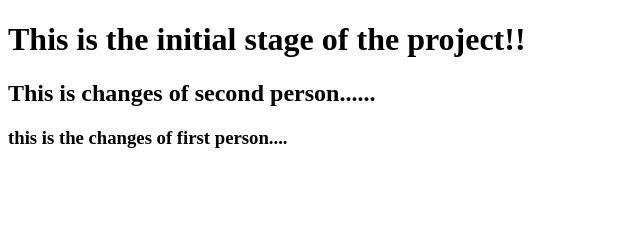
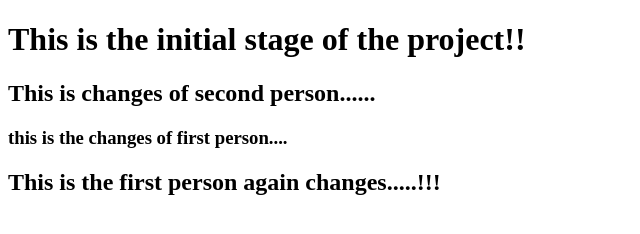
Before and after one commit to SnehithaReddy1610/class-2, a plain HTML site: page index.html in a window 1280 px wide. Shown: the whole page, without its empty margins (0-640 px from the left). Drawn offline with Linux system fonts and the light colour scheme.

Commit message:
first_again

```diff
--- a/index.html
+++ b/index.html
@@ -13,5 +13,9 @@
         This is changes of second person......
     </h2>
     <h3>this is the changes of first person....</h3>
+
+
+
+    <h2>This is the first person again changes.....!!!</h2>
 </body>
 </html>
```
